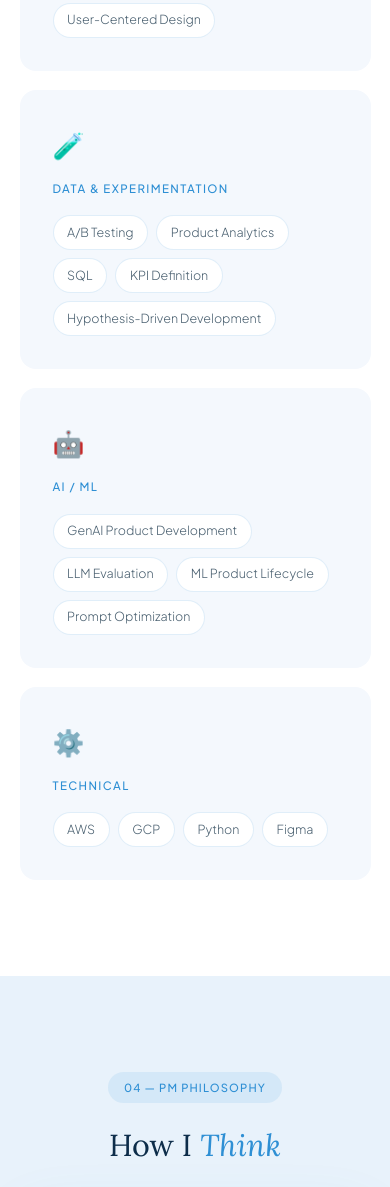
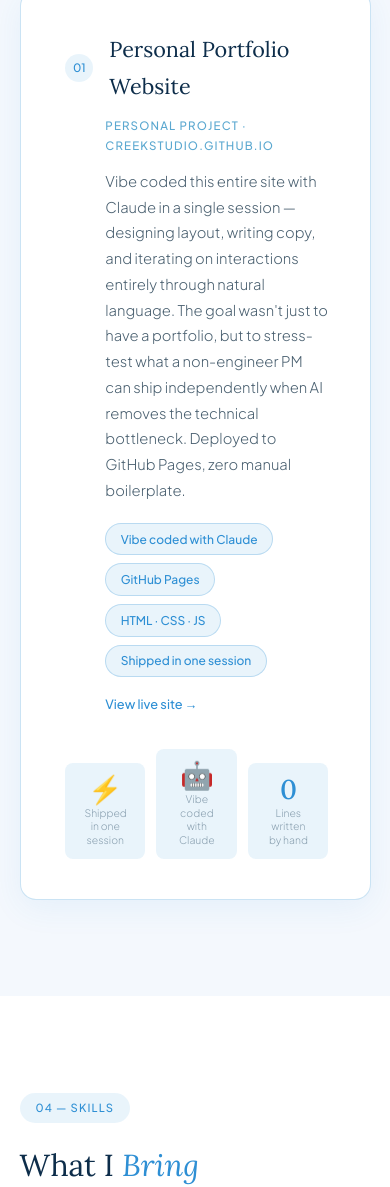
Before and after one commit to lilybusycoding/lilybusycoding.github.io, a plain HTML site: page index.html in a window 390 px wide. Shown: the part 5900-7087 px from the top of the page. Drawn offline with Linux system fonts and the light colour scheme.

Commit message:
Update index.html

```diff
--- a/index.html
+++ b/index.html
@@ -7,7 +7,6 @@
 window.dataLayer = window.dataLayer || [];
 function gtag(){dataLayer.push(arguments);}
 gtag('js', new Date());
-
 gtag('config', 'G-WZX84FPGSF');
 </script>
 <meta charset="UTF-8">
@@ -38,7 +37,6 @@
 
 *, *::before, *::after { box-sizing: border-box; margin: 0; padding: 0; }
 html { scroll-behavior: smooth; }
-
 body {
 background: var(--cream);
 color: var(--text);
@@ -339,6 +337,56 @@
 padding: 0.3rem 0.9rem; border-radius: 100px;
 }
 
+/* ── BUILDING IN PUBLIC ── */
+#building { background: var(--cream); }
+.building-card {
+display: grid; grid-template-columns: 1fr auto;
+gap: 2rem; align-items: start;
+padding: 2.5rem 2.8rem;
+background: var(--white);
+border-radius: var(--radius);
+border: 1px solid var(--terracotta-border);
+box-shadow: 0 8px 32px rgba(46,143,212,0.08);
+transition: all 0.3s;
+position: relative;
+overflow: hidden;
+}
+.building-card::before {
+content: '';
+position: absolute; top: 0; left: 0; right: 0;
+height: 3px;
+background: linear-gradient(90deg, var(--terracotta), var(--sage));
+}
+.building-card:hover {
+box-shadow: 0 16px 48px rgba(46,143,212,0.14);
+transform: translateY(-3px);
+}
+.building-intro {
+font-size: 1rem; color: var(--text-mid);
+line-height: 1.75; margin-bottom: 2rem; max-width: 680px;
+}
+.building-intro strong { color: var(--text); font-weight: 500; }
+.building-metrics { display: flex; flex-direction: column; gap: 0.7rem; align-items: flex-end; flex-shrink: 0; }
+.building-tags {
+display: flex; flex-wrap: wrap; gap: 0.5rem;
+margin-top: 1.2rem; margin-left: 2.5rem;
+}
+.building-tag {
+font-size: 0.75rem; padding: 0.3rem 0.9rem;
+background: var(--terracotta-pale);
+border: 1px solid var(--terracotta-border);
+border-radius: 100px; color: var(--terracotta);
+font-weight: 500;
+}
+.live-link {
+display: inline-flex; align-items: center; gap: 0.4rem;
+font-size: 0.8rem; color: var(--terracotta);
+text-decoration: none; font-weight: 500;
+margin-top: 1rem; margin-left: 2.5rem;
+transition: gap 0.2s;
+}
+.live-link:hover { gap: 0.7rem; }
+
 /* ── CONTACT ── */
 #contact { background: var(--cream2); text-align: center; }
 .contact-inner { max-width: 580px; margin: 0 auto; }
@@ -379,7 +427,7 @@
 
 @keyframes fadeUp {
 from { opacity: 0; transform: translateY(18px); }
-    to   { opacity: 1; transform: translateY(0); }
+to { opacity: 1; transform: translateY(0); }
 }
 
 @media (max-width: 768px) {
@@ -387,6 +435,8 @@
 .skills-grid { grid-template-columns: 1fr; }
 .project-card { grid-template-columns: 1fr; }
 .project-metrics { flex-direction: row; margin-left: 2.5rem; }
+.building-card { grid-template-columns: 1fr; }
+.building-metrics { flex-direction: row; }
 .nav-links { display: none; }
 .hero-blob { display: none; }
 .edu-item { flex-direction: column; align-items: flex-start; gap: 0.8rem; }
@@ -402,6 +452,7 @@
   <ul class="nav-links">
     <li><a href="#about">About</a></li>
     <li><a href="#work">Work</a></li>
+    <li><a href="#building">Building</a></li>
     <li><a href="#skills">Skills</a></li>
     <li><a href="#philosophy">Philosophy</a></li>
     <li><a href="#contact">Contact</a></li>
@@ -572,9 +623,54 @@
   </div>
 </section>
 
+<!-- BUILDING IN PUBLIC -->
+<section id="building">
+  <div class="section-pill">03 — Building in Public</div>
+  <h2>Building in <em>Public</em></h2>
+  <p class="building-intro">
+    AI fluency isn't just a skill I manage — it's one I practice. As a PM who thinks about GenAI product daily,
+    I wanted to experience the <strong>full build cycle firsthand</strong>: from blank page to deployed product,
+    with Claude as my only engineering resource. No team, no boilerplate, no hand-written code.
+    Just natural language prompts, rapid iteration, and a bias toward shipping.
+  </p>
+  <div class="building-card reveal">
+    <div>
+      <div class="project-header">
+        <div class="project-num">01</div>
+        <div class="project-title">Personal Portfolio Website</div>
+      </div>
+      <div class="project-company">Personal Project · creekstudio.github.io</div>
+      <p class="project-desc">
+        Vibe coded this entire site with Claude in a single session — designing layout, writing copy, and iterating on interactions entirely through natural language. The goal wasn't just to have a portfolio, but to stress-test what a non-engineer PM can ship independently when AI removes the technical bottleneck. Deployed to GitHub Pages, zero manual boilerplate.
+      </p>
+      <div class="building-tags">
+        <span class="building-tag">Vibe coded with Claude</span>
+        <span class="building-tag">GitHub Pages</span>
+        <span class="building-tag">HTML · CSS · JS</span>
+        <span class="building-tag">Shipped in one session</span>
+      </div>
+      <a href="https://creekstudio.github.io" target="_blank" class="live-link">View live site →</a>
+    </div>
+    <div class="building-metrics">
+      <div class="metric">
+        <div class="metric-num">⚡</div>
+        <div class="metric-label">Shipped in one session</div>
+      </div>
+      <div class="metric">
+        <div class="metric-num">🤖</div>
+        <div class="metric-label">Vibe coded with Claude</div>
+      </div>
+      <div class="metric">
+        <div class="metric-num">0</div>
+        <div class="metric-label">Lines written by hand</div>
+      </div>
+    </div>
+  </div>
+</section>
+
 <!-- SKILLS -->
 <section id="skills">
-  <div class="section-pill">03 — Skills</div>
+  <div class="section-pill">04 — Skills</div>
   <h2>What I <em>Bring</em></h2>
   <div class="skills-grid">
     <div class="skill-category reveal">
@@ -626,7 +722,7 @@
 
 <!-- PHILOSOPHY -->
 <section id="philosophy">
-  <div class="section-pill" style="margin:0 auto 1.5rem;">04 — PM Philosophy</div>
+  <div class="section-pill" style="margin:0 auto 1.5rem;">05 — PM Philosophy</div>
   <div class="philosophy-inner">
     <h2 style="margin-bottom:2rem;">How I <em>Think</em></h2>
     <div class="philosophy-card reveal">
@@ -640,7 +736,7 @@
 
 <!-- EDUCATION -->
 <section id="education">
-  <div class="section-pill">05 — Education</div>
+  <div class="section-pill">06 — Education</div>
   <h2>Academic <em>Foundation</em></h2>
   <div class="edu-list">
     <div class="edu-item reveal">
@@ -668,16 +764,15 @@
 
 <!-- CONTACT -->
 <section id="contact">
-  <div class="section-pill" style="margin: 0 auto 1.5rem;">06 — Contact</div>
+  <div class="section-pill" style="margin: 0 auto 1.5rem;">07 — Contact</div>
   <div class="contact-inner">
     <h2>Let's <em>Connect</em></h2>
     <p>Open to senior PM roles in AI product, marketplace platforms, and data-driven product development.</p>
     <div class="contact-links">
-      <a href="/cdn-cgi/l/email-protection#bad6d3d6c394c2c3dbd4ddfaddd7dbd3d694d9d5d7" class="contact-link">✉ <span class="__cf_email__" data-cfemail="f19d989d88df8988909f96b1969c90989ddf929e9c">[email&#160;protected]</span></a>
+      <a href="mailto:lily.xyang@gmail.com" class="contact-link">✉ lily.xyang@gmail.com</a>
       <a href="https://www.linkedin.com/in/lilyyangprofile/" target="_blank" class="contact-link">in LinkedIn</a>
-
     </div>
-    <a href="/cdn-cgi/l/email-protection#385451544116404159565f785f55595154165b5755" class="btn-primary">Say Hello →</a>
+    <a href="mailto:lily.xyang@gmail.com" class="btn-primary">Say Hello →</a>
   </div>
 </section>
 
@@ -687,8 +782,25 @@
   <div>Built with <span>♥</span> for great products</div>
 </footer>
 
-<script data-cfasync="false" src="/cdn-cgi/scripts/5c5dd728/cloudflare-static/email-decode.min.js"></script><script>
+<script>
 const sections = document.querySelectorAll('section[id]');
 const navLinks = document.querySelectorAll('.nav-links a');
+
 window.addEventListener('scroll', () => {
-    let
+  let current = '';
+  sections.forEach(section => {
+    const sectionTop = section.offsetTop;
+    if (window.scrollY >= sectionTop - 200) {
+      current = section.getAttribute('id');
+    }
+  });
+  navLinks.forEach(link => {
+    link.style.color = '';
+    if (link.getAttribute('href') === '#' + current) {
+      link.style.color = 'var(--terracotta)';
+    }
+  });
+});
+</script>
+</body>
+</html>
```
Lines whose indentation alone changed are shown as unchanged.
